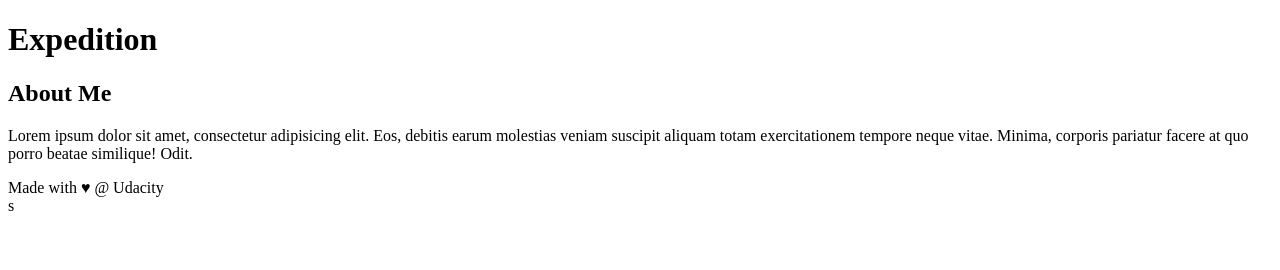
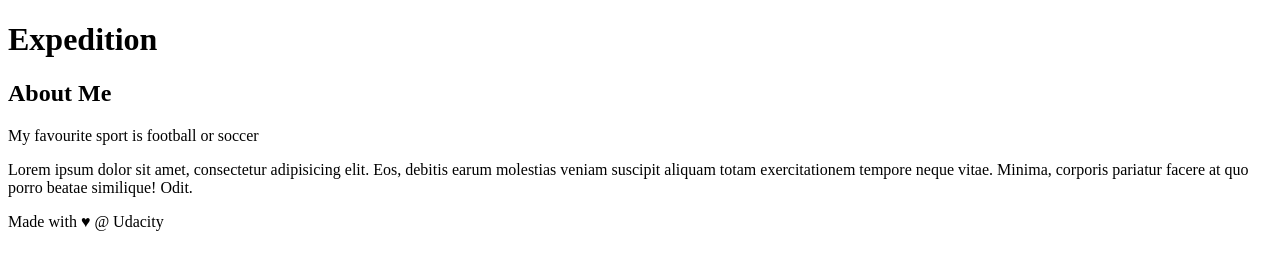
Before and after one commit to Oba-EA/new-git-project, a plain HTML site: page index.html in a window 1280 px wide. Drawn offline with Linux system fonts and the light colour scheme.

Commit message:
Added a sentence about my favourite sport.

```diff
--- a/index.html
+++ b/index.html
@@ -21,7 +21,7 @@
     <!-- start of new content -->
     <aside>
       <h2>About Me</h2>
-
+        <p>My favourite sport is football or soccer</p>
       <p>Lorem ipsum dolor sit amet, consectetur adipisicing elit. Eos, debitis earum molestias veniam suscipit aliquam totam exercitationem tempore neque vitae. Minima, corporis pariatur facere at quo porro beatae similique! Odit.</p>
     </aside>
 <!-- end of new content -->
@@ -31,4 +31,4 @@
     </footer>
     <script src="js/app.js"></script>
 </body>
-</html>s
+</html>
```
